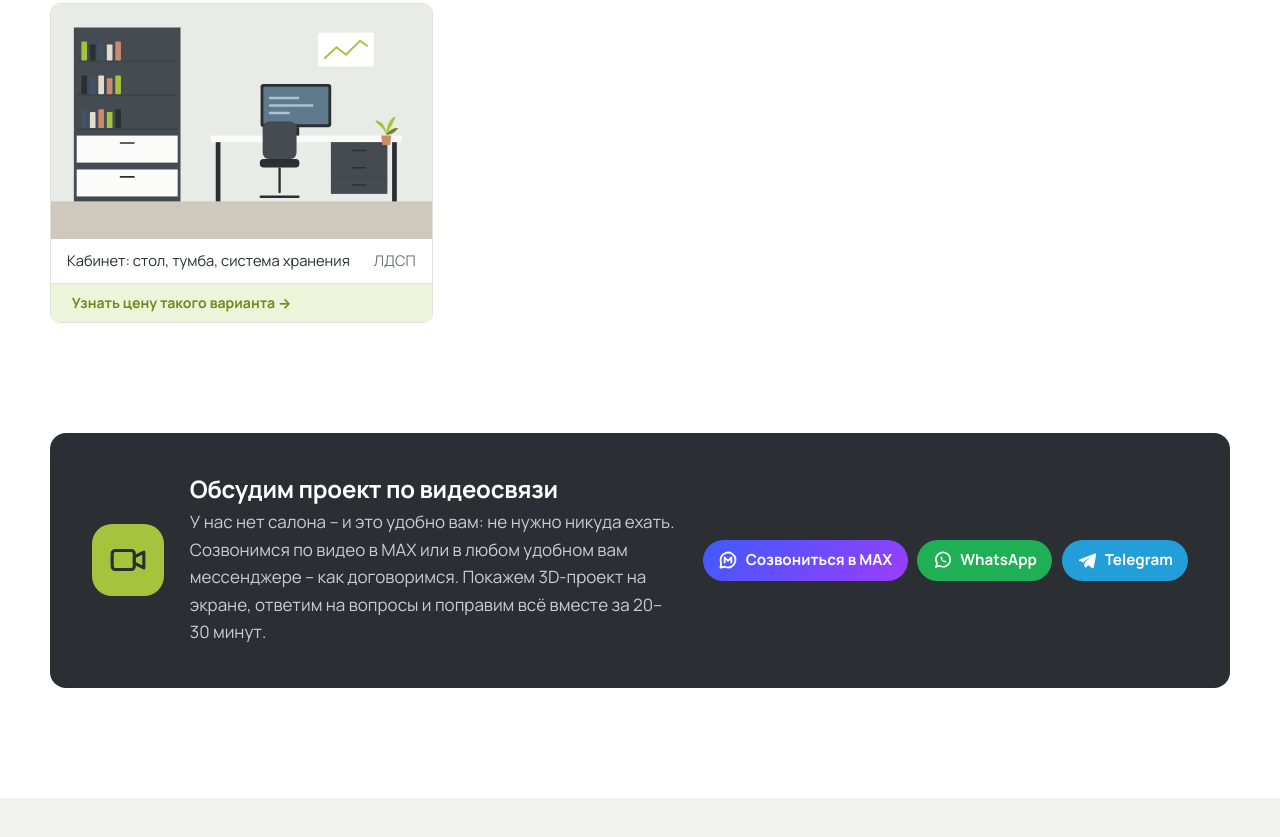
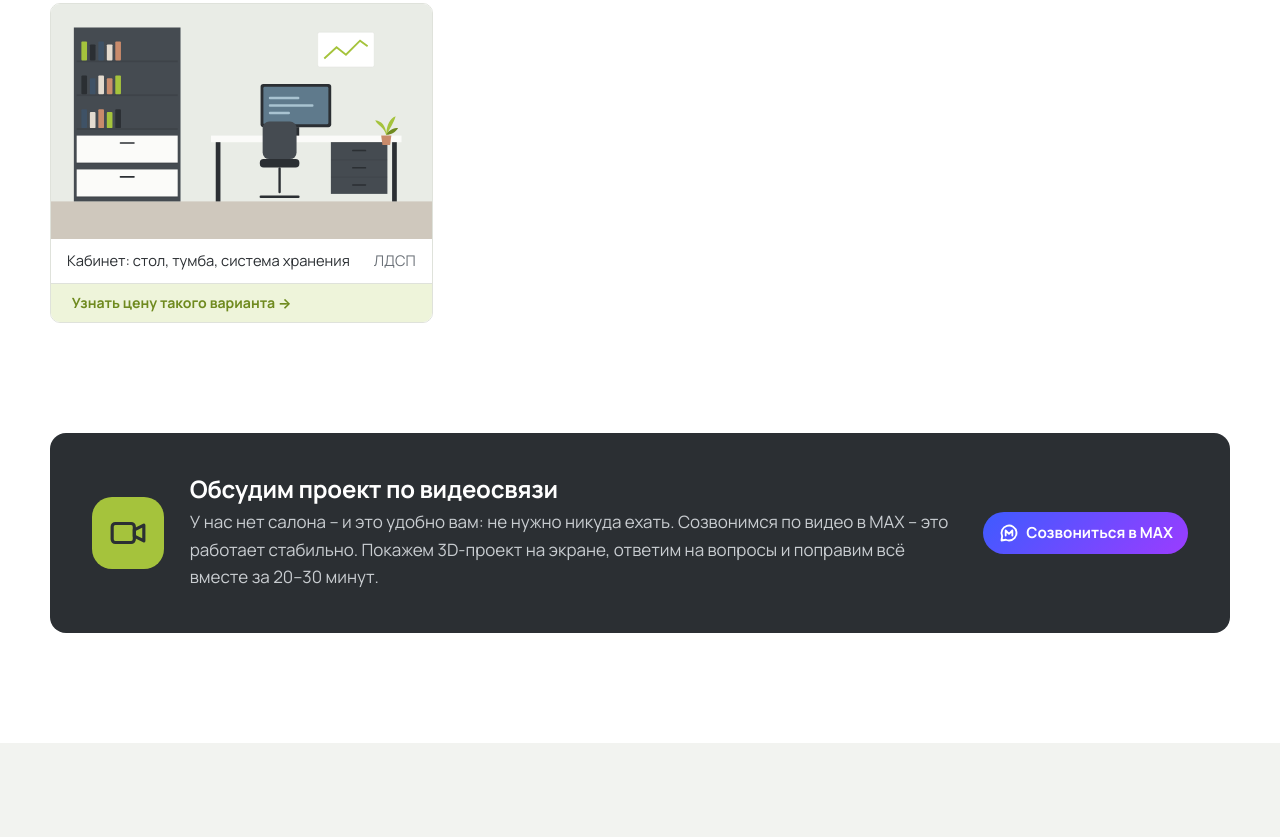
Before and after one commit to Murzikk399/primmebel-site, a plain HTML site: page index.html in a window 1280 px wide. Shown: the part 4977-5814 px from the top of the page. Drawn offline with Linux system fonts and the light colour scheme.

Commit message:
Видеосвязь только через MAX
Co-Authored-By: Claude Opus 5.5 <noreply@anthropic.com>
Claude-Session: https://claude.ai/code/session_01Dn1Ns6QUFCLr628vodMLVk

```diff
--- a/index.html
+++ b/index.html
@@ -116,7 +116,7 @@
       <ul class="quiz-perks">
         <li><span class="ico">⏱</span><div><b>5–7 вопросов</b><span>без регистрации и звонков, если вы их не хотите</span></div></li>
         <li><span class="ico">🎨</span><div><b>Образцы на замере</b><span>привезём фасады и столешницы – выберете цвет у себя дома</span></div></li>
-        <li><span class="ico">🖥</span><div><b>Проект по видеосвязи</b><span>в MAX или где вам удобно – покажем 3D-проект на экране, без поездок в салон</span></div></li>
+        <li><span class="ico">🖥</span><div><b>Проект по видеосвязи</b><span>созвонимся в MAX и покажем 3D-проект на экране, без поездок в салон</span></div></li>
       </ul>
     </div>
     <div class="quiz" id="quiz" aria-live="polite">
@@ -149,12 +149,10 @@
       <div class="cam"><svg viewBox="0 0 24 24" fill="none" stroke="#2B2F33" stroke-width="2" stroke-linecap="round" stroke-linejoin="round" aria-hidden="true"><rect x="2" y="6" width="14" height="12" rx="2"/><path d="m16 10 6-3v10l-6-3z"/></svg></div>
       <div>
         <h3>Обсудим проект по видеосвязи</h3>
-        <p>У нас нет салона – и это удобно вам: не нужно никуда ехать. Созвонимся по видео в MAX или в любом удобном вам мессенджере – как договоримся. Покажем 3D-проект на экране, ответим на вопросы и поправим всё вместе за 20–30 минут.</p>
+        <p>У нас нет салона – и это удобно вам: не нужно никуда ехать. Созвонимся по видео в MAX – это работает стабильно. Покажем 3D-проект на экране, ответим на вопросы и поправим всё вместе за 20–30 минут.</p>
       </div>
       <div class="messengers">
         <a class="mbtn max" target="_blank" rel="noopener" data-goal="video_call" data-icon="max" data-link="max" href="https://max.ru/">Созвониться в MAX</a>
-        <a class="mbtn wa" target="_blank" rel="noopener" data-goal="video_call" data-icon="wa" href="https://wa.me/79291618033?text=%D0%97%D0%B4%D1%80%D0%B0%D0%B2%D1%81%D1%82%D0%B2%D1%83%D0%B9%D1%82%D0%B5%21%20%D0%A5%D0%BE%D1%87%D1%83%20%D0%BE%D0%B1%D1%81%D1%83%D0%B4%D0%B8%D1%82%D1%8C%20%D0%BF%D1%80%D0%BE%D0%B5%D0%BA%D1%82%20%D0%BF%D0%BE%20%D0%B2%D0%B8%D0%B4%D0%B5%D0%BE%D1%81%D0%B2%D1%8F%D0%B7%D0%B8.">WhatsApp</a>
-        <a class="mbtn tg" target="_blank" rel="noopener" data-goal="video_call" data-icon="tg" data-link="telegram" href="https://t.me/primmpro">Telegram</a>
       </div>
     </div>
   </div>
```
